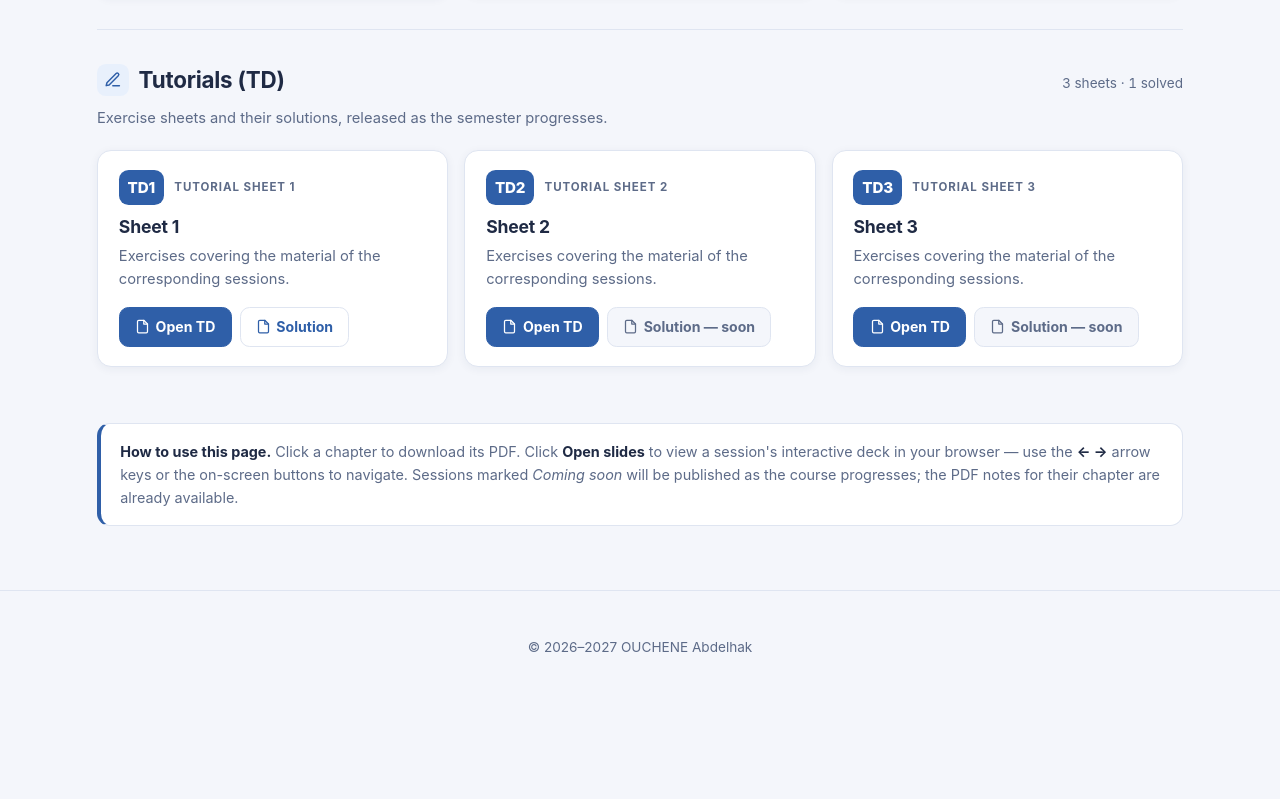
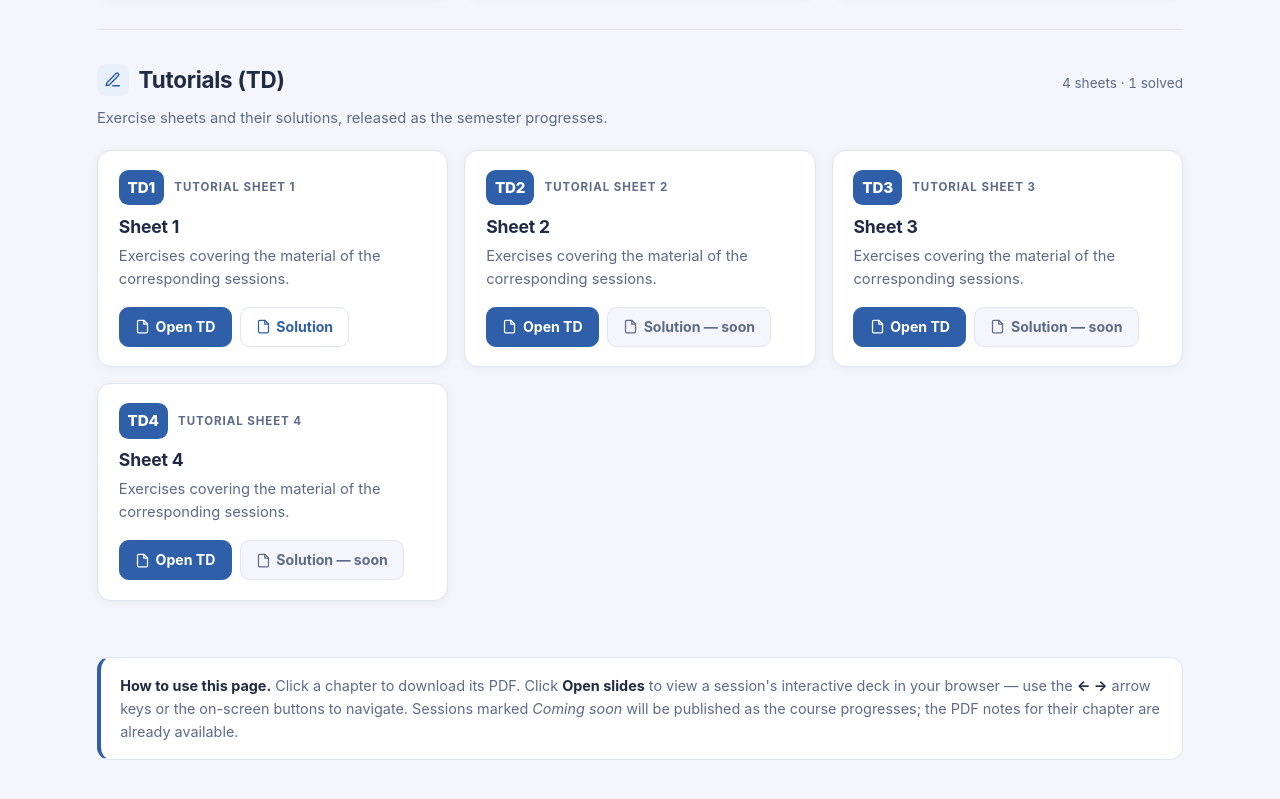
Before and after one commit to oucheneabdelhak/USDB-ProbaStat-L2-26-27, a plain HTML site: page index.html in a window 1280 px wide. Shown: the part 1969-2768 px from the top of the page. Before the commit the page ends 2689 px from the top, so only its background shows below. Drawn offline with Linux system fonts and the light colour scheme.

Commit message:
Update td 4 index.html

```diff
--- a/index.html
+++ b/index.html
@@ -447,7 +447,8 @@ const SESSIONS = [
 const TDS = [
   { n: 1, file: "td/TD1.pdf", solution: "td/TD1-Solution.pdf" },
   { n: 2, file: "td/TD2.pdf", solution: null },
-  { n: 3, file: "td/TD3.pdf", solution: null }
+  { n: 3, file: "td/TD3.pdf", solution: null },
+  { n: 4, file: "td/TD4.pdf", solution: null }
 ];
 
 /* =============================================================
```
